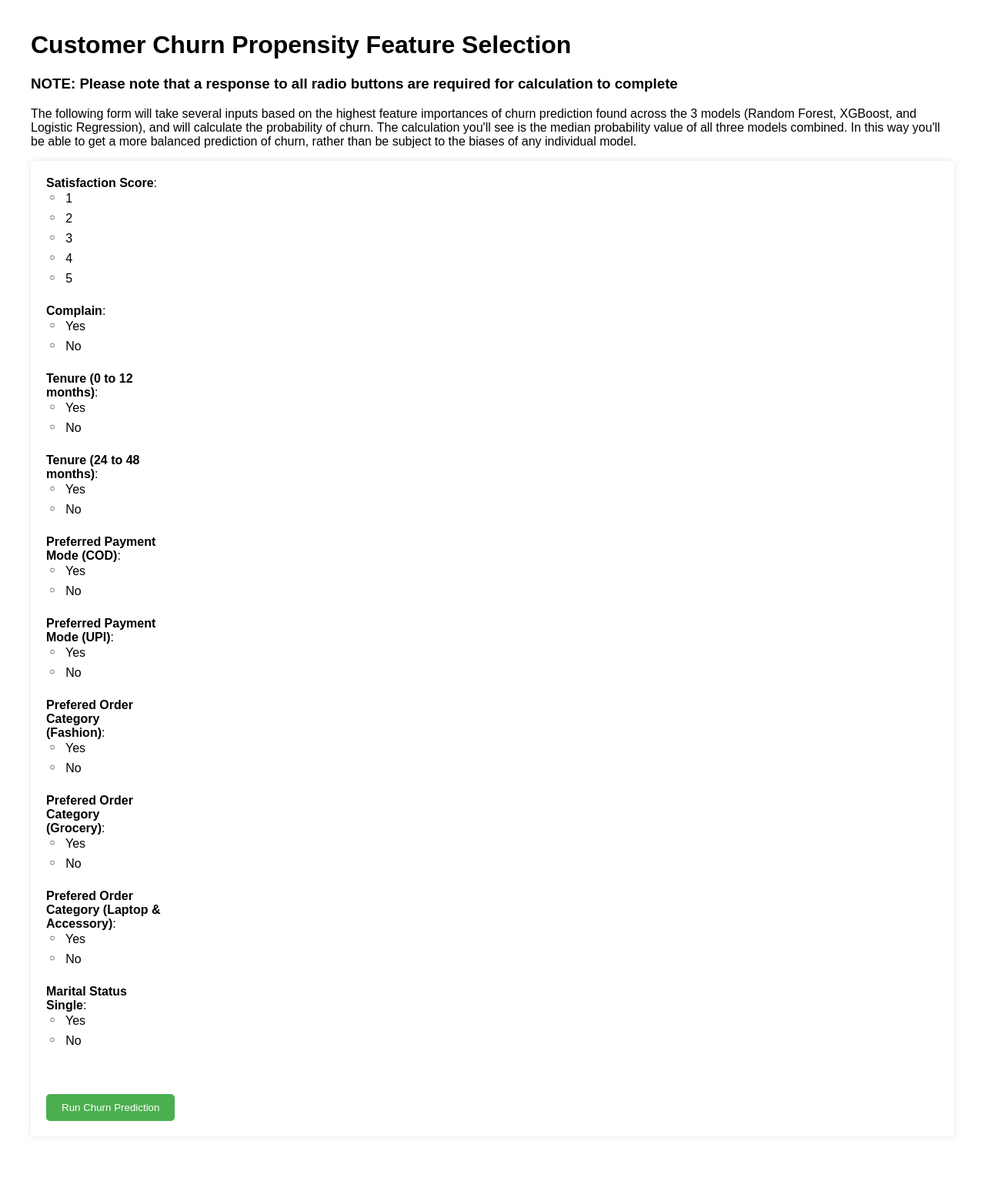
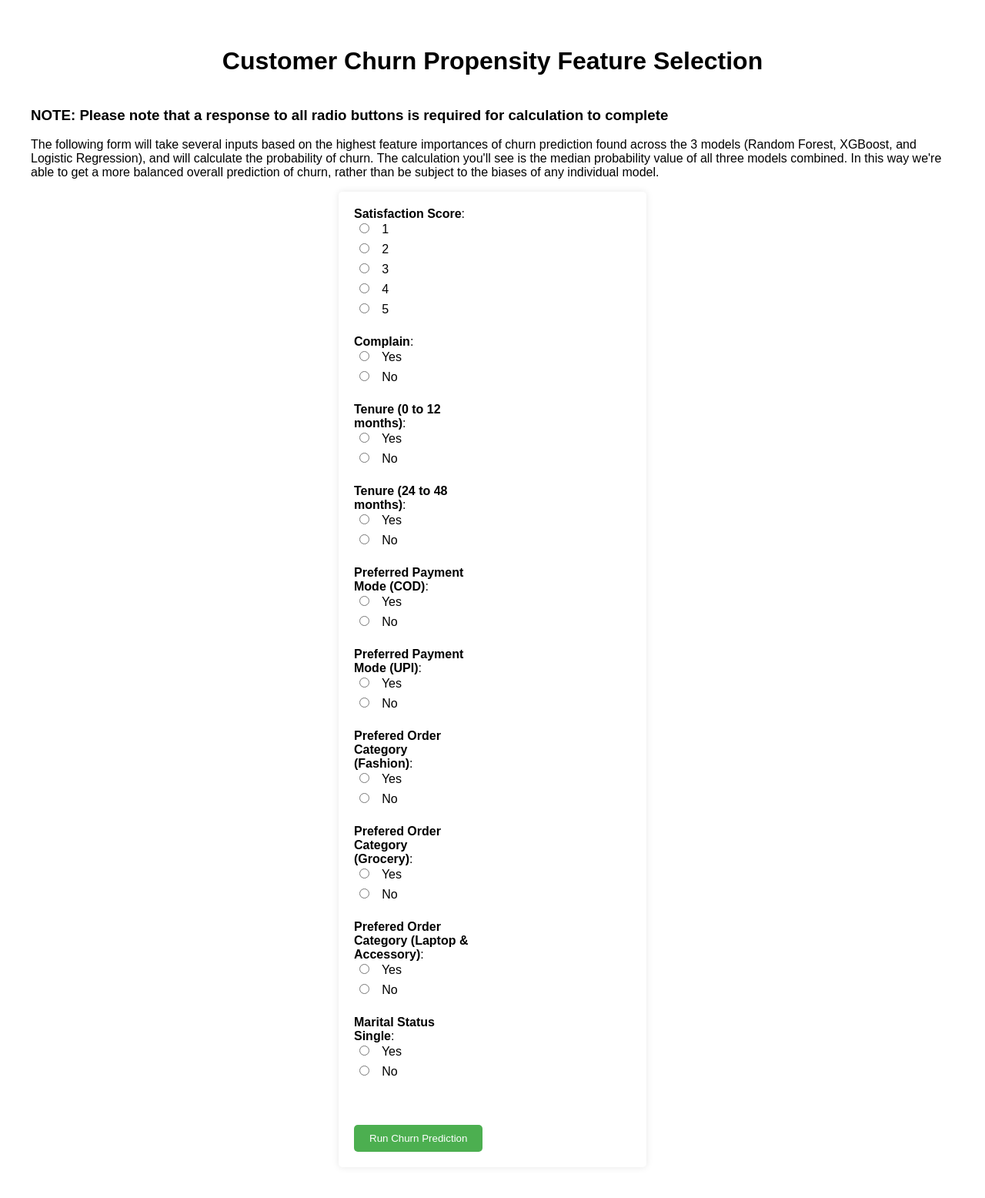
Before and after one commit to VikramsDataScience/LLM_Side_Projects, a Flask app: page / in a window 1280 px wide. Shown: the whole page at 77% size. Before the commit the page ends 1456 px from the top, so only its background shows below. Run offline with Flask 3, Linux system fonts and the light colour scheme; parts of the project's set-up code (start-up, migrations or seed data) failed here and were passed over.

Commit message:
Made modifications to CSS/HTML in Flask app

```diff
--- a/ECommerce_Churn_Propensity_Model/src/App/App.py
+++ b/ECommerce_Churn_Propensity_Model/src/App/App.py
@@ -56,7 +56,7 @@ def predict():
     combined_predictions = [float(log_reg_pred), float(RF_pred), float(XG_pred)]
 
     # Since Logistic Regression has significanly lower accuracy than RF and XGBoost, calculate and return the median F1-Score across all three models
-    return jsonify({'prediction': median(combined_predictions)})
+    return jsonify({'prediction': f'{round(median(combined_predictions) * 100, ndigits=2)}%'})
 
 if __name__ == '__main__':
     app.run(debug=True)
--- a/ECommerce_Churn_Propensity_Model/src/App/static/styles.css
+++ b/ECommerce_Churn_Propensity_Model/src/App/static/styles.css
@@ -3,7 +3,19 @@ body {
     margin: 40px;
 }
 
-form {
+.main-heading {
+    display: flex;
+    justify-content: center;
+    align-items: center;
+}
+
+.form-container {
+    display: flex;
+    justify-content: left;
+    align-items: left;
+    margin: auto; /* Centre the div block element */
+    width: 30%;
+    min-height: 100vh;
     padding: 20px;
     border-radius: 5px;
     box-shadow: 0 0 10px rgba(0, 0, 0, 0.1);
@@ -14,16 +26,8 @@ label {
     width: 150px;
 }
 
-input[type="number"] {
-    width: 20%;
-    padding: 10px;
-    border-radius: 5px;
-    border: 1px solid #ccc;
-    margin-bottom: 10px;
-    margin-right: 10px;
-}
 input[type="radio"] {
-    width: 0.5%;
+    width: 10%;
     padding: 10px;
     border-radius: 5px;
     border: 1px solid #ccc;
--- a/ECommerce_Churn_Propensity_Model/src/App/templates/index.html
+++ b/ECommerce_Churn_Propensity_Model/src/App/templates/index.html
@@ -6,14 +6,17 @@
     <link rel="stylesheet" type="text/css" href="{{ url_for('static', filename='styles.css') }}">
 </head>
 <body>
+    <div class="main-heading">
+    <h1>Customer Churn Propensity Feature Selection</h1>
+    </div>
     <div class="center-container">
-        <h1>Customer Churn Propensity Feature Selection</h1>
-        <h3>NOTE: Please note that a response to all radio buttons are required for calculation to complete</h3>
+        <h3>NOTE: Please note that a response to all radio buttons is required for calculation to complete</h3>
         <p>The following form will take several inputs based on the highest feature importances of churn prediction found across the 3 models (Random Forest, XGBoost, and Logistic Regression), and will
-            calculate the probability of churn. The calculation you'll see is the median probability value of all three models combined. In this way you'll be able to get a more balanced prediction of churn,
+            calculate the probability of churn. The calculation you'll see is the median probability value of all three models combined. In this way we're able to get a more balanced overall prediction of churn,
             rather than be subject to the biases of any individual model.
         </p>
     </div>
+    <div class="form-container">
     <form action="/predict" method="post" id="predictionForm">
         <label for="SatisfactionScore" aria-required="true"><b>Satisfaction Score</b>:</label><br>
         <input type="radio" name="SatisfactionScore" id="SatisfactionScore" value="1"> 1<br>
@@ -59,9 +62,9 @@
         <input type="radio" id="MaritalStatus_Single" name="MaritalStatus_Single" value="0"> No<br><br>
 
         <br><br>
-
     <div id="result"></div>
         <input type="submit" value="Run Churn Prediction">
+    </div>
 </form>
 
     <script>
@@ -80,7 +83,7 @@
                 body: JSON.stringify(data)
         });
         const result = await response.json();
-        document.getElementById('result').textContent = 'Churn Propensity: ' + result.prediction;
+        document.getElementById('result').textContent = 'Probability of Churn: ' + result.prediction;
         };
     </script>
 </body>
```
